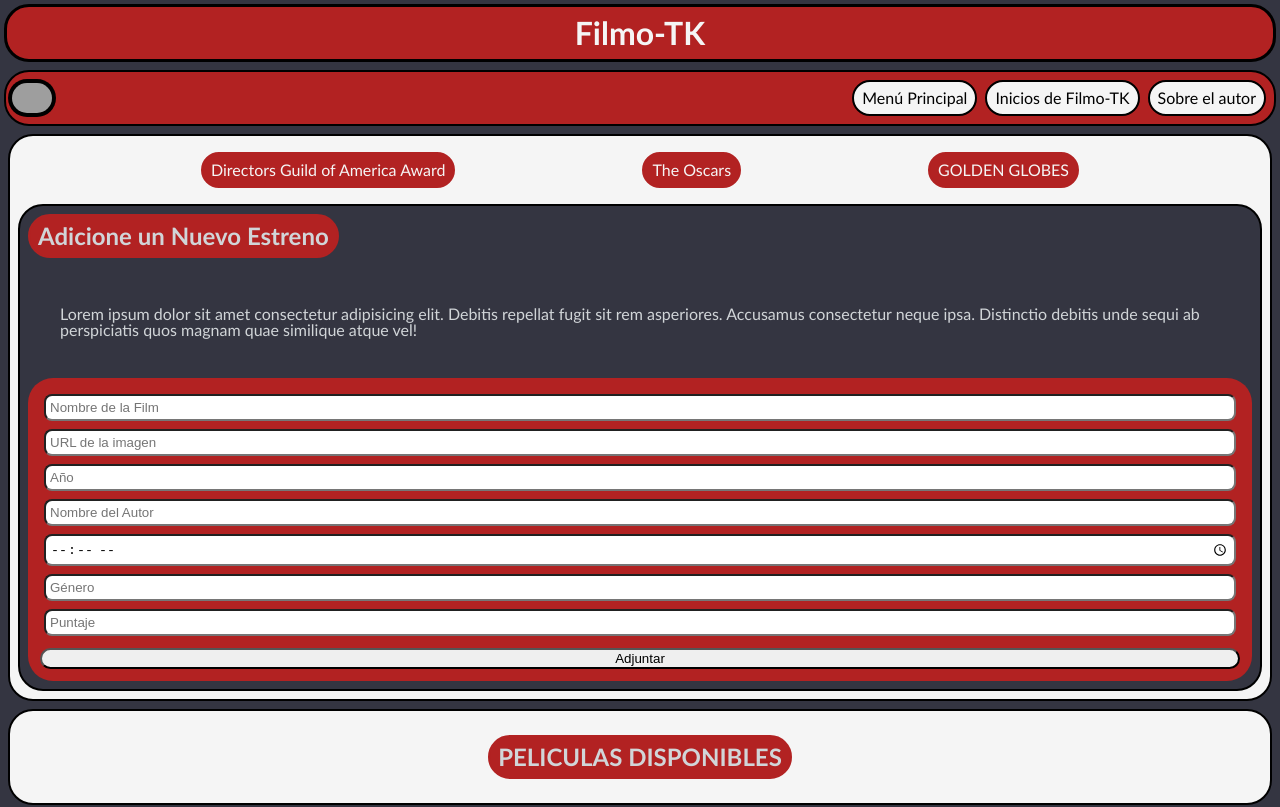
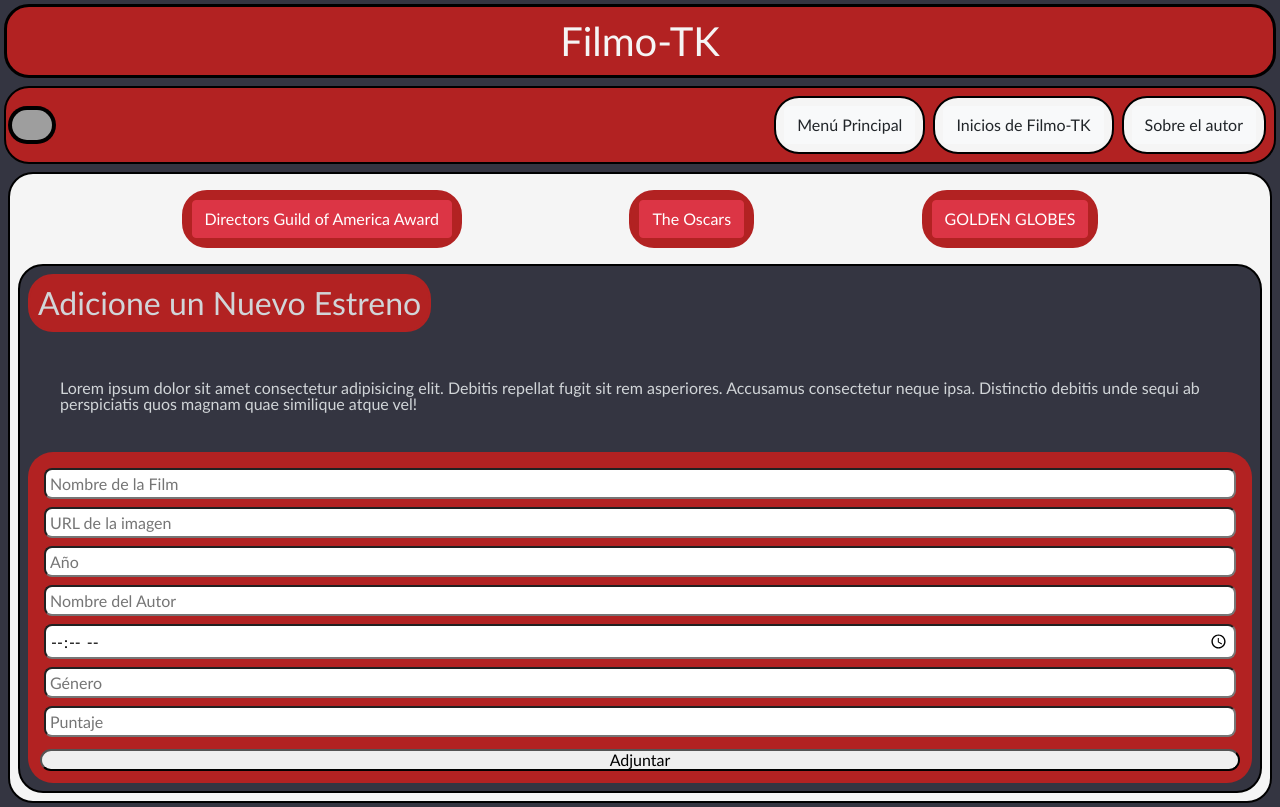
Before and after one commit to FLORES-SimonG/filmoTK, a website: page front/index.html in a window 1280 px wide. Shown: the top 807 px of the page. Drawn offline with nearby package versions, Linux system fonts and the light colour scheme; no server answers; grey boxes are pictures that could not be loaded.

Commit message:
Bootstrap
He implementado Bootstrap en mis 3 páginas, principalmente botones.

```diff
--- a/front/index.html
+++ b/front/index.html
@@ -1,6 +1,10 @@
 <!DOCTYPE html>
 <html lang="es">
   <head>
+    <!-- ACÁ ESTÁ BOOTSRAP -->
+
+    <link rel="stylesheet" href="https://cdn.jsdelivr.net/npm/bootstrap@4.1.3/dist/css/bootstrap.min.css" integrity="sha384-MCw98/SFnGE8fJT3GXwEOngsV7Zt27NXFoaoApmYm81iuXoPkFOJwJ8ERdknLPMO" crossorigin="anonymous">
+
     <link rel="stylesheet" href="./styles/reset.css" />
     <link rel="stylesheet" href="./styles/styles.css" />
     <meta charset="UTF-8" />
@@ -22,11 +26,9 @@
       </div>
       <div id="pestañas">
         <ul>
-          <li><a href="./index.html">Menú Principal</a></li>
-          <li>
-            <a href="./pages/iniciosDeFilmoTK.html">Inicios de Filmo-TK</a>
-          </li>
-          <li><a href="./pages/infoAutor.html">Sobre el autor</a></li>
+          <li><a href="./index.html"><button type="button" class="btn btn-light">Menú Principal</button></a></li>
+          <li><a href="./pages/iniciosDeFilmoTK.html"><button type="button" class="btn btn-light">Inicios de Filmo-TK</button></a></li>
+          <li><a href="./pages/infoAutor.html"><button type="button" class="btn btn-light">Sobre el autor</button></a></li>
         </ul>
       </div>
     </nav>
@@ -35,9 +37,9 @@
       <section id="items">
         <div>
           <ul>
-              <a href="https://www.dga.org/awards/annual.aspx"><li>Directors Guild of America Award</li></a>
-              <a href="https://www.oscars.org/"><li>The Oscars</li></a>
-              <a href="https://goldenglobes.com/"><li>GOLDEN GLOBES</li></a>
+            <a href="https://www.dga.org/awards/annual.aspx"><li><button type="button" class="btn btn-danger">Directors Guild of America Award</button></li></a>
+              <a href="https://www.oscars.org/"><li><button type="button" class="btn btn-danger">The Oscars</button></li></a>
+              <a href="https://goldenglobes.com/"><li><button type="button" class="btn btn-danger">GOLDEN GLOBES</button></li></a>
           </ul>
         </div>
       </section>
```
Also changed, not shown: front/pages/infoAutor.html (+4 -1 lines), front/pages/iniciosDeFilmoTK.html (+8 -5 lines).
